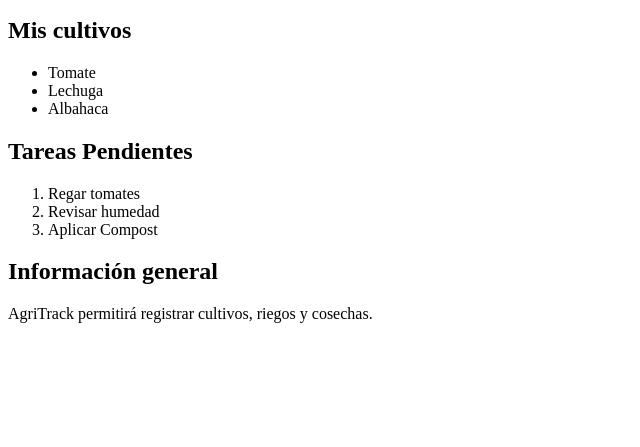
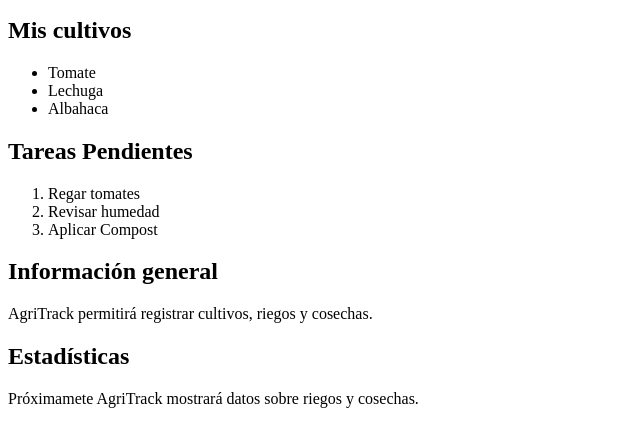
Before and after one commit to 03im84/front-end-classes, a plain HTML site: page index.html in a window 1280 px wide. Shown: the part 101-548 px from the top of the page, without its empty margins (0-640 px from the left). Drawn offline with Linux system fonts and the light colour scheme.

Commit message:
Agregar seccion de estadisticas.

```diff
--- a/index.html
+++ b/index.html
@@ -35,6 +35,14 @@
 	                <h2>Información general</h2>
 
 	                <p>AgriTrack permitirá registrar cultivos, riegos y cosechas.</p>
+
+	                <section>
+	                	<h2>Estadísticas</h2>
+
+	                	<p>
+	                		Próximamete AgriTrack mostrará datos sobre riegos y cosechas.
+	                	</p>
+	                </section>
 				</main>
 
         </body>
```
